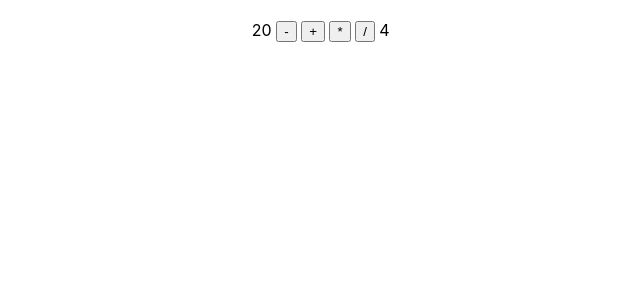
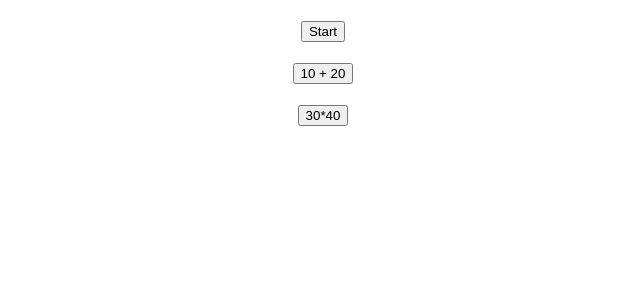
Before and after one commit to kuntida0709/app1, a React (Create React App) app: page / in a window 1280 px wide. Shown: the top 300 px of the page, without its empty margins (317-957 px from the left). Built offline with nearby package versions, Linux system fonts and the light colour scheme.

Commit message:
onclick eventdata
add 3 button

```diff
--- a/src/App.js
+++ b/src/App.js
@@ -1,10 +1,10 @@
 import React from "react";
-import { Calculator2 } from "./calculator";
+import { EventData2 } from "./even-data";
 
 function App() {
   return (
     <>
-      <Calculator2/>
+      <EventData2/>
     </>
   )
 }
--- /dev/null
+++ b/src/even-data.js
@@ -0,0 +1,21 @@
+import React from "react";
+
+export function EventData2() {
+    const onClickStartStop = (ev) =>{
+        let t = ev.target.innerText
+        let s = (t==='Start')?'Stop':'Start'
+        ev.target.innerText=s
+    }
+    const onClickAdd = (ev) =>{
+        let t = ev.target.innerText
+        let r = eval(t)
+        alert(`${t}=${r}`)
+    }
+    return(
+        <div style={{textAlign:'center',marginTop:20}}>
+            <button onClick={(ev)=> onClickStartStop(ev)} >Start</button><br/><br/>
+            <button onClick={(ev)=>onClickAdd(ev)}>10 + 20</button><br/><br/>
+            <button onClick={onClickAdd.bind(this)}>30*40</button><br/><br/>
+        </div>
+    )
+}
```
